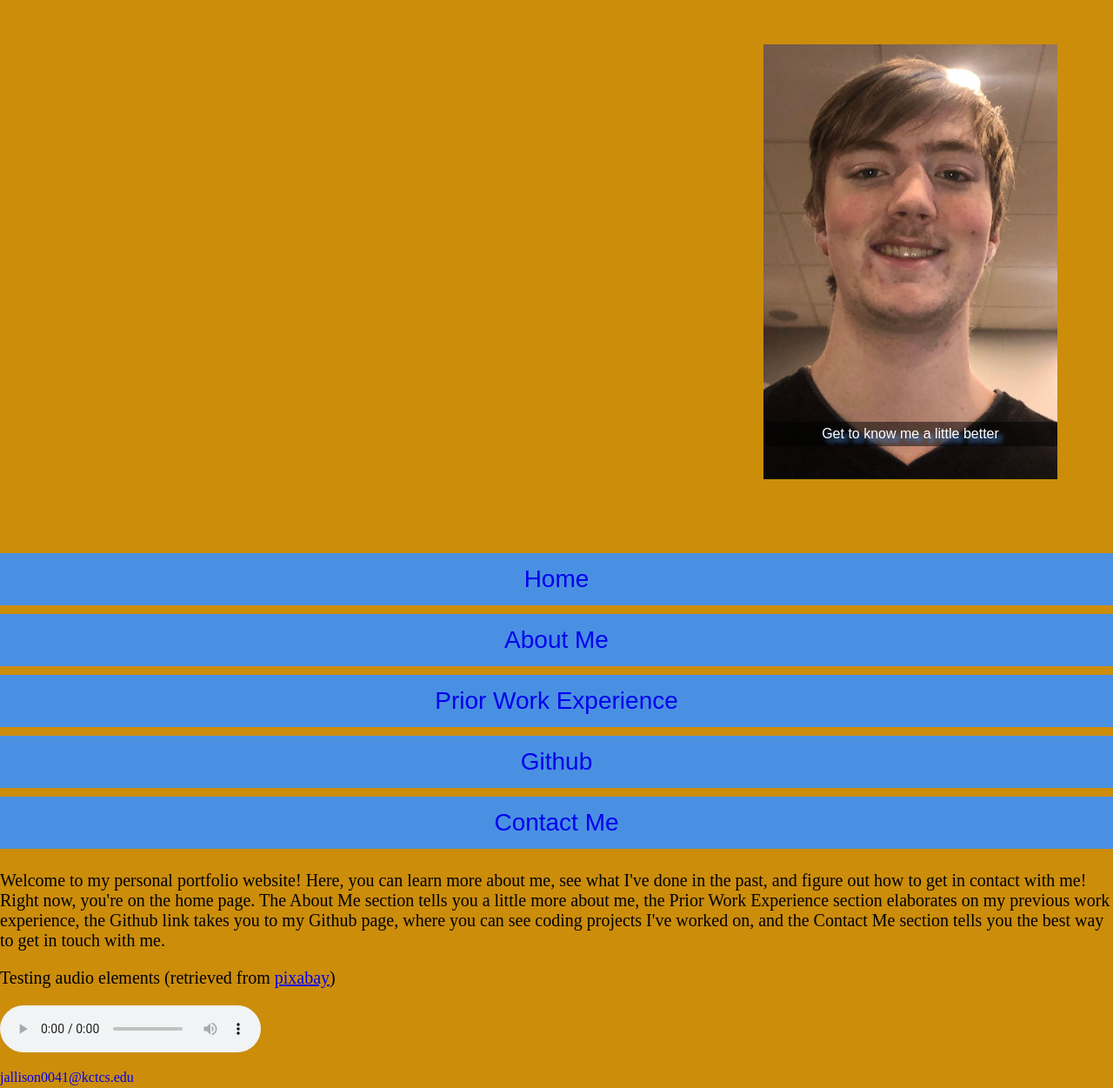
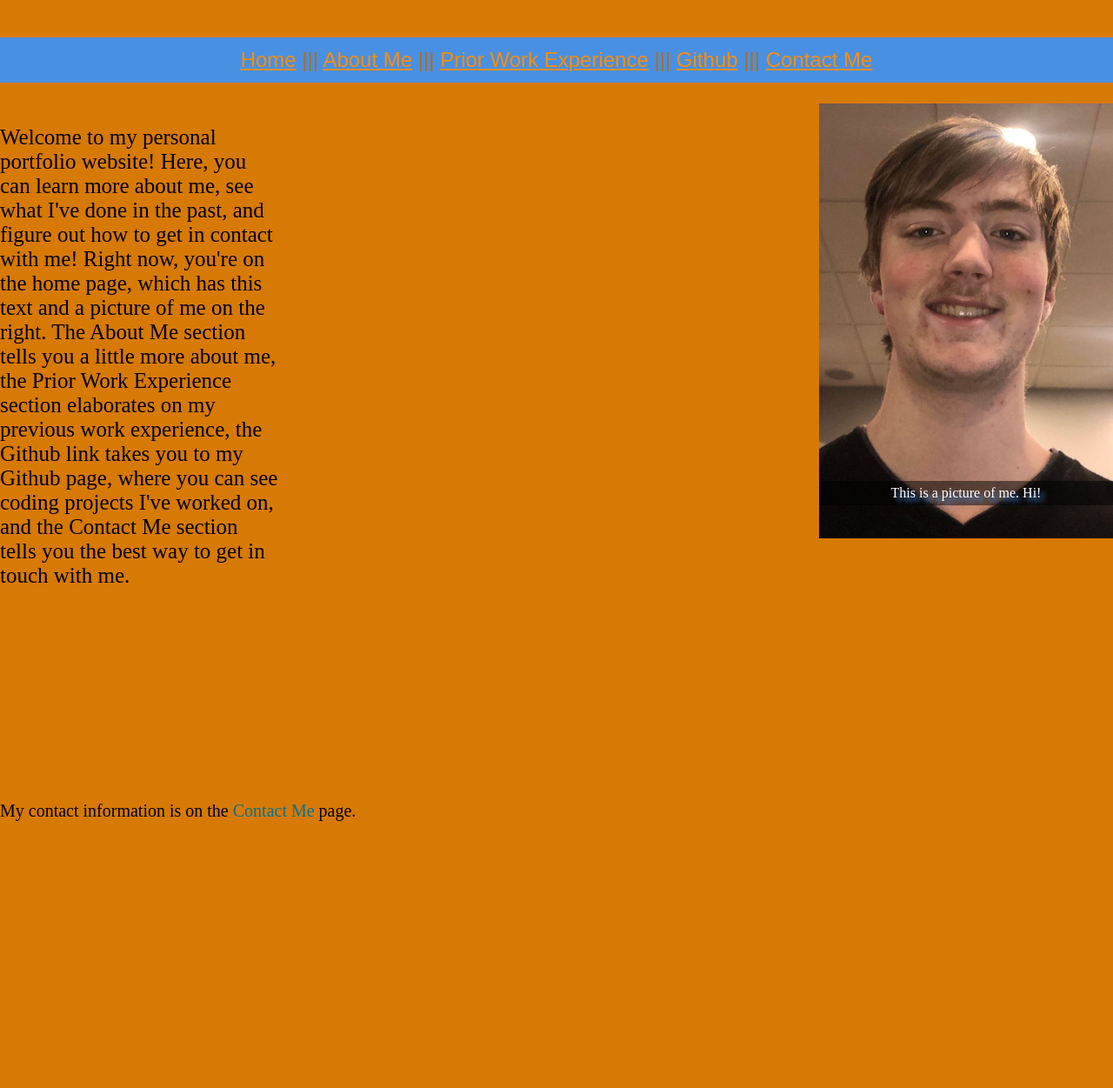
Before and after one commit to JacobAllison215/portfolio, a plain HTML site: page index.html in a window 1280 px wide. Shown: the part 93-1344 px from the top of the page at 87% size. After the commit the page ends 1057 px from the top, so only its background shows below. Drawn offline with Linux system fonts and the light colour scheme; a web font is replaced by a local one.

Commit message:
Finished designing website, final submission.

```diff
--- a/css/styles.css
+++ b/css/styles.css
@@ -1,6 +1,6 @@
 /*
 	Student Name: Jacob Allison
-	Date: 03/16/2022
+	Date: 04/27/2022
 	File Name: styles.css
 */
 
@@ -20,12 +20,12 @@ header {
 
 /* Setting background color for website */
 body {
-	background-color: #CC8D0B;
+	background-color: #D77905;
 }
 
 /* Main content styling */
 main p{
-	font-size: 1.25em;
+	font-size: 25px;
 }
 
 .map {
@@ -35,12 +35,29 @@ main p{
 }
 
 .contact {
-	color: #00B7EB;
+	color: #049AC3;
 	text-decoration: none;
 }
 
 .contact:hover {
-	color: #1034A6;
+	color: #036985;
+}
+
+/* Footer Styling */
+footer a:hover {
+		color: #00B7EB;
+}
+
+footer a {
+	color: #067290;
+}
+
+footer {
+	clear: left;
+}
+
+footer a{
+	text-decoration: none;
 }
 
 
@@ -50,12 +67,11 @@ main p{
 	/* Mobile navigation content */
 	nav {
 	font-family: Arial, sans-serif;
-	background-color: #4A90E2;
-	border: 5px solid #CC8D0B;
 	margin-bottom: 1%;
 	clear: right;
 	border-radius: 2em;
 	padding: 5px;
+	background-color: #4A90E2;
 	}
 
 	header {
@@ -65,24 +81,22 @@ main p{
 	nav ul {
 	list-style-type: none;
 	text-align: center;
-
+	background-color: #4A90E2;
 	}
 
 	nav li {
 	font-size: 1.75em;
 	padding: 0.5em 1em;
 	text-decoration: none;
-	border-bottom: 5px solid #CC8D0B;
-	border-top: 5px solid #CC8D0B;
 	}
 
 	.desktop-nav, #menu-links {
 		display: none;
 	}
 
-	/*Hamburger Menu*/
+	/* Hamburger Menu */
 	.mobile-nav a {
-		color: #fff;
+		color: #FF8D00;
 		font-family: 'Francois One', sans-serif;
 		text-align: center;
 		font-size: 2em;
@@ -94,24 +108,30 @@ main p{
 	.mobile-nav a.menu-icon {
 		display: block;
 		position: absolute;
-		right: 160px;
-		top: 100px;
+		right: 180px;
+		top: 90px;
 		color: #4A90E2;
 	}
 
 	a.menu-icon {
 		transform: rotate(0deg);
 	}
-	/*Main Content*/
+
+
+	/* Main Content */
 	#techlead, #engineer {
 		float: left;
 		padding: 1em;
 	}
 
+	figure {
+		padding-left: 2em;
+	}
+
 	figcaption {
 		text-align: center;
 		padding: 10px;
-		max-width: 92%;
+		max-width: 83%;
 		background: rgba(0, 0, 0, 0.5);
 		position: relative;
 		bottom: 70px;
@@ -162,19 +182,10 @@ main p{
 
 /* Media Styling for Tablet & Desktop */
 @media screen and (min-width: 769px) {
+
+	/* Navigation styling for Tablet & Desktop */
 	.mobile-nav {
 		display: none;
-	}
-
-	#techlead {
-		float: left;
-		padding: 1em;
-	}
-
-	#engineer {
-		float: right;
-		margin: 1em 5em;
-		padding: 0.1em;
 	}
 
 	nav {
@@ -184,28 +195,44 @@ main p{
 		clear: right;
 	}
 
-	nav ul {
-		list-style-type: none;
+	nav p {
+		font-size: 1.5em;
+		padding: 0.5em 1em;
 		text-align: center;
 	}
-
-	nav li {
-		font-size: 1.75em;
-		padding: 0.5em 1em;
-		text-decoration: none;
-		border-bottom: 5px solid #CC8D0B;
-		border-top: 5px solid #CC8D0B;
+	.pipes {
+		color: #B06D1A;
 	}
 
-	nav li a {
-		text-decoration: none;
+	nav a {
+		color: #FF8D00;
+	}
+
+	#mainIndex p {
+		float: left;
+		max-width: 25%;
+		font-size: 25px;
+	}
+
+	/* Main Content Styling */
+	#techlead {
+		float: left;
+		padding: 1em;
+	}
+
+	#techlead li {
+		font-size: 15px;
+	}
+
+	#engineer {
+		float: right;
+		margin: 1em 5em;
+		padding: 0.1em;
 	}
 
 	figure {
 		float: right;
 		max-width: 75%;
-		display: block;
-		padding: 3em;
 	}
 
 	figcaption {
@@ -258,13 +285,11 @@ main p{
 	#submit {
 		margin-top: 10px;
 	}
+
+	/* Footer Content Styling */
+	footer {
+		padding-top: 10em;
+		display: block;
+		font-size: 20px;
+	}
 }
-
-/* Footer styling */
-footer {
-	clear: left;
-}
-
-footer a{
-	text-decoration: none;
-}
--- a/index.html
+++ b/index.html
@@ -3,7 +3,7 @@
 <!--
 Student Name: Jacob Allison
 File Name: index.html
-Current Date: 04/01/2022
+Current Date: 04/27/2022
 -->
 
 <head>
@@ -22,10 +22,6 @@ Current Date: 04/01/2022
 
 <header>
 	<h1>My Portfolio Website</h1>
-	<figure>
-		<img src="images/photo_of_me.jpg" alt="a picture of me">
-		<figcaption>Get to know me a little better</figcaption>
-	</figure>
 </header>
 
 <!--Mobile Navigation Element-->
@@ -44,33 +40,23 @@ Current Date: 04/01/2022
 
 <!--Desktop Navigation Element-->
 <nav class="desktop-nav">
-	<ul>
-		<li><a href="index.html">Home</a></li>
-		<li><a href="about.html">About Me</a></li>
-		<li><a href="work.html">Prior Work Experience</a></li>
-		<li><a href="https://github.com/JacobAllison215?tab=repositories">Github</a></li>
-		<li><a href="contact.html">Contact Me</a></li>
-	</ul>
+	<p class="pipes"><a href="index.html">Home</a> ||| <a href="about.html">About Me</a> ||| <a href="work.html">Prior Work Experience</a> ||| <a href="https://github.com/JacobAllison215?tab=repositories">Github</a> ||| <a href="contact.html">Contact Me</a></p>
 </nav>
 
-<div id="content">
 
-<main>
-	<p>Welcome to my personal portfolio website! Here, you can learn more about me, see what I've done in the past, and figure out how to get in contact with me! Right now, you're on the home page. The About Me section tells you a little more about me, the Prior Work Experience section elaborates on my previous work experience, the Github link takes you to my Github page, where you can see coding projects I've worked on, and the Contact Me section tells you the best way to get in touch with me.</p>
+<main id="mainIndex">
+	<p>Welcome to my personal portfolio website! Here, you can learn more about me, see what I've done in the past, and figure out how to get in contact with me! Right now, you're on the home page, which has this text and a picture of me on the right. The About Me section tells you a little more about me, the Prior Work Experience section elaborates on my previous work experience, the Github link takes you to my Github page, where you can see coding projects I've worked on, and the Contact Me section tells you the best way to get in touch with me.</p>
 
-	<p>Testing audio elements &#40;retrieved from <a href="https://pixabay.com/music/">pixabay</a>&#41;</p>
-	<audio controls>
-		<source src="media/price-of-freedom-33106.mp3" type="audio/mp3">
-		<source src="media/price-of-freedom-33106.wav" type="audio/wav">
-		<p>Your browser cannot support this element.</p>
-	</audio>
+	<figure>
+		<img src="images/photo_of_me.jpg" alt="a picture of me">
+		<figcaption>This is a picture of me. Hi!</figcaption>
+	</figure>
+
 </main>
 
 <footer>
-	<p><a href="mailto:jallison0041@kctcs.edu">jallison0041@kctcs.edu</a></p>
+	<p>My contact information is on the <a href="contact.html">Contact Me</a> page.</p>
 </footer>
-
-</div>
 
 </body>
 
```
Also changed, not shown: about.html (+7 -11 lines), contact.html (+6 -13 lines), template.html (+6 -11 lines), work.html (+8 -11 lines).
